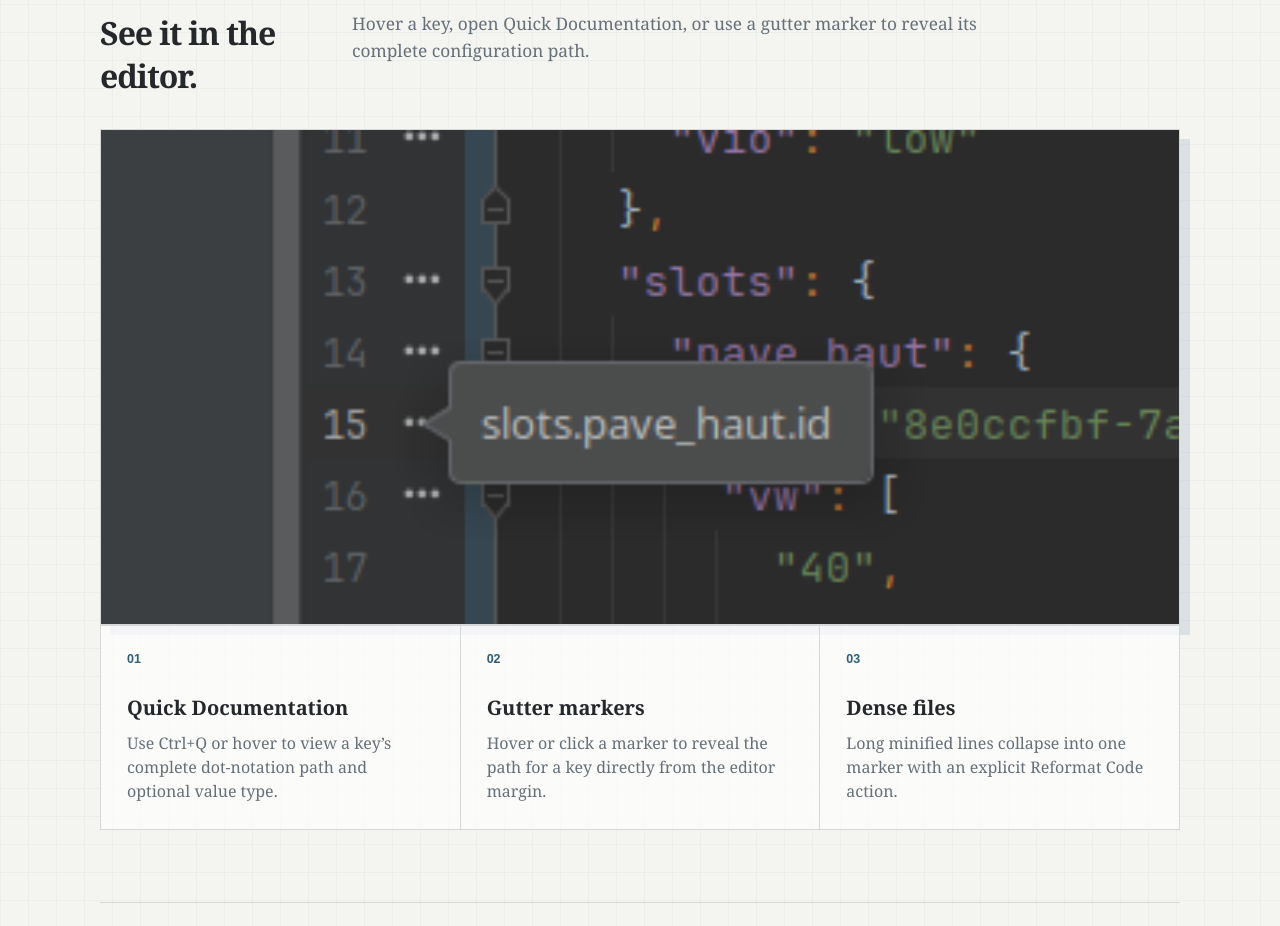
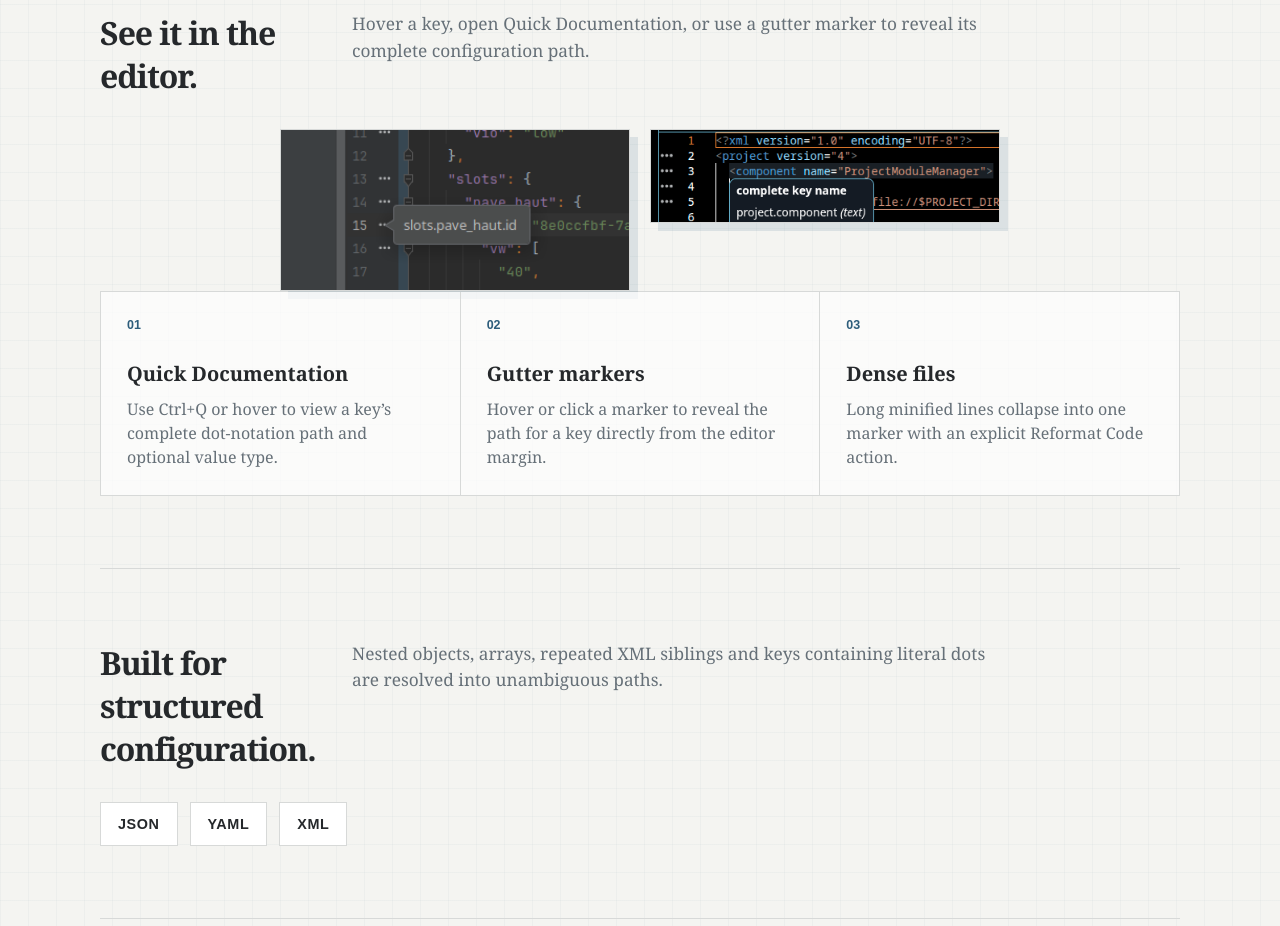
Before and after one commit to jsonkeyviewer/jsonkeyviewer.github.io, a plain HTML site: page index.html in a window 1280 px wide. Shown: the part 780-1706 px from the top of the page. Drawn offline with Linux system fonts and the light colour scheme.

Commit message:
Implement grid layout for example images
Added a grid layout for example images and updated styles.

```diff
--- a/index.html
+++ b/index.html
@@ -262,12 +262,26 @@
       font-weight: 700;
     }
 
+    .examples {
+      display: grid;
+      grid-template-columns: repeat(2, minmax(0, 1fr));
+      gap: 20px;
+      width: min(66.666%, 760px);
+      margin: 32px auto 0;
+    }
+
     .example-image {
       display: block;
       width: 100%;
-      margin-top: 32px;
       border: 1px solid var(--line);
-      box-shadow: 10px 10px 0 rgba(45, 93, 123, .12);
+      box-shadow: 8px 8px 0 rgba(45, 93, 123, .12);
+    }
+
+    @media (max-width: 720px) {
+      .examples {
+        grid-template-columns: 1fr;
+        width: 100%;
+      }
     }
 
     @media (max-width: 720px) {
@@ -366,11 +380,19 @@
         </p>
       </div>
 
-      <img
-        class="example-image"
-        src="exemple.png"
-        alt="JSON YAML XML Key Viewer showing configuration-key paths in the editor"
-      >
+      <div class="examples">
+        <img
+          class="example-image"
+          src="exemple.png"
+          alt="JSON YAML XML Key Viewer showing configuration-key paths in the editor"
+        >
+
+        <img
+          class="example-image"
+          src="exemple2.png"
+          alt="JSON YAML XML Key Viewer showing key-path details in the editor"
+        >
+      </div>
 
       <div class="feature-grid">
         <article class="feature">
```
